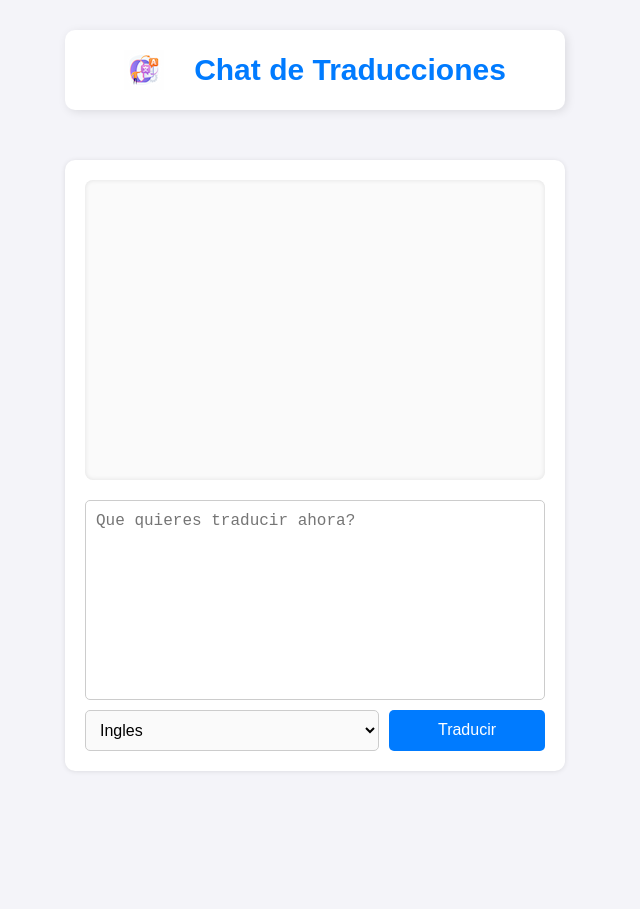
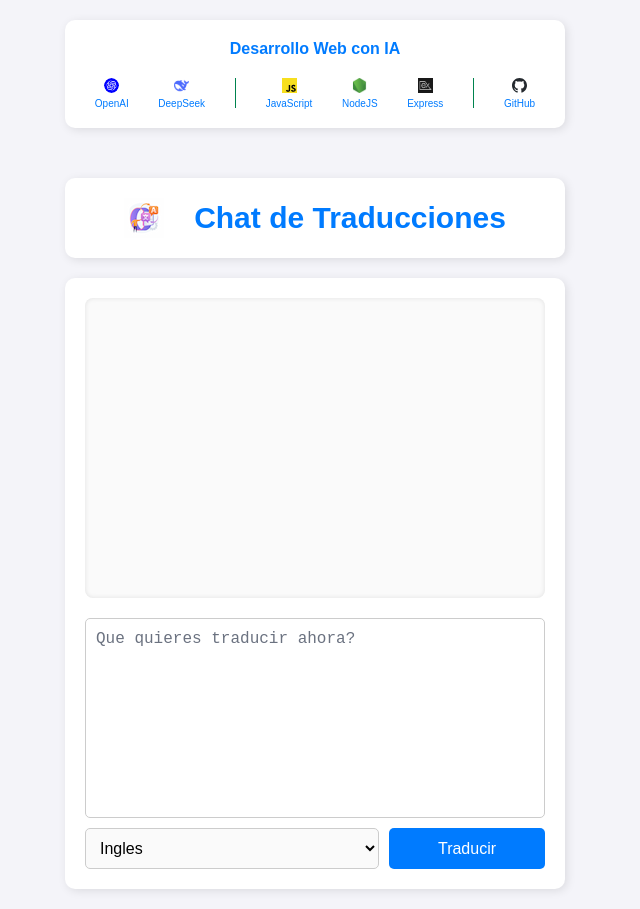
Before and after one commit to AntoniCut/01-udemy--01-victor-robles-web--08-desarrollo-web-ia-openai-deepseek--01-traducciones-openai, a website: page public/index.html in a window 1280 px wide. Shown: the whole page, without its empty margins (325-965 px from the left). Before the commit the page ends 800 px from the top, so only its background shows below. Drawn offline with Linux system fonts and the light colour scheme.

Commit message:
Refactor: html y css

```diff
--- a/public/assets/css/styles.css
+++ b/public/assets/css/styles.css
@@ -6,8 +6,73 @@
 
 
 :root {
+
     font-size: 10px;
+
+    /* Fondos */
+    --color-bg-body: #f4f4f9;
+    --color-bg-panel: #ffffff;
+    --color-bg-messages: #fafafa;
+    --color-bg-option-odd: #f0f0f0;
+
+    /* Mensajes */
+    --color-msg-user-bg: #007bff;
+    --color-msg-user-text: #ffffff;
+    --color-msg-bot-bg: #e0e0e0;
+    --color-msg-bot-text: #333333;
+
+    /* Input */
+    --color-input-border: #cccccc;
+    --color-input-focus: #007bff;
+    --color-input-placeholder: #6b7280;
+
+    /* Botón */
+    --color-btn-bg: #007bff;
+    --color-btn-bg-hover: #0a5bb2;
+    --color-btn-shadow: #093c72;
+    --color-btn-text: #ffffff;
+
+    /* Textos generales */
+    --color-text-header: #007bff;
+    --color-text-separator: #00834e;
+
+    /* Bordes */
+    --border-radius-sm: 5px;
+    --border-radius-md: 0.8rem;
+    --border-radius-lg: 1rem;
+
+    /* Sombras */
+    --shadow-panel: 2px 2px 10px rgba(0, 0, 0, 0.1);
+    --shadow-inset: inset 0 0 5px rgba(0, 0, 0, 0.1);
+    --shadow-btn-hover: 0 0 5px var(--color-btn-shadow);
+    --shadow-input-focus: 0 0 5px var(--color-input-focus);
+
+    /* Transiciones */
+    --transition-fast: 300ms ease;
+    --transition-smooth: 300ms ease-in-out;
+    --page-transition-duration: 1000ms;
+    --page-transition-easing: ease-in-out;
+
 }
+
+
+/*  -----  view transitions  -----  */
+@view-transition {
+    navigation: auto;
+}
+
+::view-transition-old(root),
+::view-transition-new(root),
+::view-transition-group(root),
+::view-transition-old(*),
+::view-transition-new(*),
+::view-transition-group(*) {
+    animation-duration: var(--page-transition-duration);
+    animation-timing-function: var(--page-transition-easing);
+}
+
+
+/*  -----  Reset y estilos globales  -----  */
 
 * {
     margin: 0;
@@ -16,22 +81,101 @@
 }
 
 body {
-    height: 100dvh;
+    min-height: 100dvh;
     display: flex;
     flex-direction: column;
     align-items: center;
-    justify-content: center;
-    background-color: #f4f4f9;
+    justify-content: flex-start;
+    gap: 2rem;
+    padding: 2rem 0;
+    background-color: var(--color-bg-body);
     font-family: Arial, Helvetica, sans-serif;
 }
 
-.layout__chat {
-    width: 95%;
+.layout {
+    width: 100%;
     max-width: 50rem;
+    height: 100%;
+    display: flex;
+    flex-direction: column;
+}
+
+
+/*  -----  Layout principal  -----  */
+
+.layout__header-project {
+    width: 100%;
     display: flex;
     flex-direction: column;
     align-items: center;
-    gap: 5rem;
+    gap: 1rem;
+    padding: 2rem;
+    margin-bottom: 5rem;
+    border-radius: var(--border-radius-lg);
+    font-size: 1rem;
+    background-color: var(--color-bg-panel);
+    box-shadow: var(--shadow-panel);
+}
+
+.header__title-project {
+    font-size: 1.6rem;
+    font-weight: bold;
+    color: var(--color-text-header);
+    text-align: center;
+}
+
+
+/*  -----  Tech stack icons  -----  */
+
+.header__tech-stack {
+    width: 100%;
+    display: flex;
+    flex-wrap: wrap;
+    justify-content: space-around;
+    gap: 1rem;
+    margin-top: 1rem;
+}
+
+.tech-item {
+    height: 3rem;
+    display: flex;
+    flex-direction: column;
+    align-items: center;
+    gap: 0.5rem;
+}
+
+.tech-item--separator {
+    width: 0.15rem;
+    height: 3rem;
+    background-color: var(--color-text-separator);
+}
+
+.tech-icon {
+    width: 1.5rem;
+    height: 1.5rem;
+    object-fit: contain;
+    transition: transform var(--transition-fast);
+}
+
+.tech-icon:hover {
+    transform: scale(1.1);
+}
+
+.tech-name {
+    font-size: 1rem;
+    color: var(--color-text-header);
+    font-weight: 500;
+}
+
+
+/*  -----  Estilos del Proyecto  -----  */
+
+.layout__chat {
+    width: 100%;
+    display: flex;
+    flex-direction: column;
+    align-items: center;
+    gap: 2rem;
 }
 
 
@@ -46,9 +190,9 @@ body {
     align-items: center;
     gap: 3rem;
     padding: 2rem;
-    border-radius: 1rem;
-    background-color: white;
-    box-shadow: 2px 2px 10px rgba(0, 0, 0, 0.1);
+    border-radius: var(--border-radius-lg);
+    background-color: var(--color-bg-panel);
+    box-shadow: var(--shadow-panel);
 }
 
 .header__icon {
@@ -58,7 +202,7 @@ body {
 .header__title {
     font-size: 1.6rem;
     font-weight: bold;
-    color: #007bff;
+    color: var(--color-text-header);
     text-align: center;
 }
 
@@ -81,9 +225,9 @@ body {
     width: 100%;
     display: flex;
     flex-direction: column;
-    background-color: white;
-    border-radius: 1rem;
-    box-shadow: 0 0.5px 5px rgba(0, 0, 0, 0.1);
+    background-color: var(--color-bg-panel);
+    border-radius: var(--border-radius-lg);
+    box-shadow: var(--shadow-panel);
     padding: 2rem;
 }
 
@@ -98,16 +242,16 @@ body {
     flex-direction: column;
     gap: 1rem;
     padding: 1rem;
-    border-radius: 0.8rem;
-    background-color: #fafafa;
-    box-shadow: inset 0 0 5px rgba(0, 0, 0, 0.1);
+    border-radius: var(--border-radius-md);
+    background-color: var(--color-bg-messages);
+    box-shadow: var(--shadow-inset);
 }
 
 .chat__message {
     max-width: 90%;
     padding: 1.5rem;
     font-size: 1.8rem;
-    border-radius: 1rem;
+    border-radius: var(--border-radius-lg);
     word-wrap: break-word;
 }
 
@@ -124,15 +268,15 @@ body {
 }
 
 .chat__message--user {
-    color: white;
-    background-color: #007bff;
+    color: var(--color-msg-user-text);
+    background-color: var(--color-msg-user-bg);
     text-align: right;
     margin-left: auto;
 }
 
 .chat__message--bot {
-    color: #333;
-    background-color: #e0e0e0;
+    color: var(--color-msg-bot-text);
+    background-color: var(--color-msg-bot-bg);
     text-align: left;
     margin-right: auto;
 }
@@ -154,24 +298,24 @@ body {
     overflow-y: auto;
     display: block;
     outline: none;
-    border: 1px solid #ccc;
+    border: 1px solid var(--color-input-border);
     padding: 1rem;
     font-size: 1.6rem;
     line-height: 1.3;
-    border-radius: 5px;
-    background-color: #fff;
+    border-radius: var(--border-radius-sm);
+    background-color: var(--color-bg-panel);
     resize: none;
-    transition: all 300ms ease-in-out;
+    transition: all var(--transition-smooth);
 }
 
-.chat__input::placeholder {
-    color: #6b7280;
+.chat__input-text::placeholder {
+    color: var(--color-input-placeholder);
     opacity: 1;
 }
 
-.chat__input:focus {
-    border-color: #007bff;
-    box-shadow: 0 0 5px #007bff;
+.chat__input-text:focus {
+    border-color: var(--color-input-focus);
+    box-shadow: var(--shadow-input-focus);
 }
 
 .chat__inputs {
@@ -180,39 +324,39 @@ body {
     gap: 1rem;
 }
 
-.chat__selet option {
-    color: #007bff;
+.chat__select option {
+    color: var(--color-text-header);
 }
 
-.chat__selet option:nth-child(odd) {
-    background-color: #f0f0f0;
+.chat__select option:nth-child(odd) {
+    background-color: var(--color-bg-option-odd);
 }
 
-.chat__selet,
+.chat__select,
 .chat__button {
     padding: 1rem;
     font-size: 1.6rem;
-    border-radius: 5px;
-    border: 1px solid #ccc;
+    border-radius: var(--border-radius-sm);
+    border: 1px solid var(--color-input-border);
     cursor: pointer;
-    transition: all 300ms ease-in-out;
+    transition: all var(--transition-smooth);
 }
 
-.chat__selet {
+.chat__select {
     flex: 2;
-    background-color: #fafafa;
+    background-color: var(--color-bg-messages);
 }
 
 .chat__button {
     flex: 1;
-    background-color: #007bff;
-    color: white;
+    background-color: var(--color-btn-bg);
+    color: var(--color-btn-text);
     border: none;
     outline: none;
-    transition: all 300ms ease;
+    transition: all var(--transition-fast);
 }
 
 .chat__button:hover {
-    background-color: #0a5bb2;
-    box-shadow: 0 0 5px #093c72;
+    background-color: var(--color-btn-bg-hover);
+    box-shadow: var(--shadow-btn-hover);
 }
--- a/public/index.html
+++ b/public/index.html
@@ -24,6 +24,59 @@
 
 <body>
 
+    <div class="layout">
+
+
+        <header class="layout__header-project">
+
+            <h1 class="header__title-project">
+                Desarrollo Web con IA
+            </h1>
+
+            <div class="header__tech-stack">
+
+                <div class="tech-item">
+                    <img src="./assets/img/openai-platform.svg" alt="OpenAI" class="tech-icon">
+                    <span class="tech-name"> OpenAI </span>
+                </div>
+
+                <div class="tech-item">
+                    <img src="./assets/img/deepseek.png" alt="DeepSeek" class="tech-icon">
+                    <span class="tech-name"> DeepSeek </span>
+                </div>
+
+                <div class="tech-item tech-item--separator">
+                    <!--  -----  Separador  -----  -->
+                </div>
+
+                <div class="tech-item">
+                    <img src="./assets/img/javascript.svg" alt="JavaScript" class="tech-icon">
+                    <span class="tech-name"> JavaScript </span>
+                </div>
+
+                <div class="tech-item">
+                    <img src="./assets/img/nodejs-icon.ico" alt="NodeJS" class="tech-icon">
+                    <span class="tech-name"> NodeJS </span>
+                </div>
+
+                <div class="tech-item">
+                    <img src="./assets/img/express.png" alt="Express" class="tech-icon">
+                    <span class="tech-name"> Express </span>
+                </div>
+
+                <div class="tech-item tech-item--separator">
+                    <!--  -----  Separador  -----  -->
+                </div>
+
+                <div class="tech-item">
+                    <img src="./assets/img/github.svg" alt="GitHub" class="tech-icon">
+                    <span class="tech-name"> GitHub </span>
+                </div>
+
+            </div>
+
+        </header>
+
 
         <!--  -----  Layout del Chat  -----  -->
         <div class="layout__chat">
@@ -39,9 +92,9 @@
                 >
 
                 <!--  -----  Título del Header  -----  -->
-            <h1 class="header__title">
+                <h2 class="header__title">
                     Chat de Traducciones
-            </h1>
+                </h2>
 
             </header>
 
@@ -70,7 +123,7 @@
                     <div class="chat__inputs">
 
                         <!--  -----  Select de Idioma  -----  -->
-                    <select class="chat__selet" id="targetLang">
+                        <select class="chat__select" id="targetLang">
                             <option value="ingles"> Ingles </option>
                             <option value="español"> Español </option>
                             <option value="frances"> Francés </option>
@@ -94,6 +147,9 @@
         </div>
 
 
+    </div>
+
+
 </body>
 
 </html>
```
Also changed, not shown: public/assets/img/deepseek.png (added), public/assets/img/express.png (added), public/assets/img/github.svg (added), public/assets/img/javascript.svg (added), public/assets/img/nodejs-icon.ico (added), public/assets/img/openai-platform.svg (added). Lines whose indentation alone changed are shown as unchanged.
